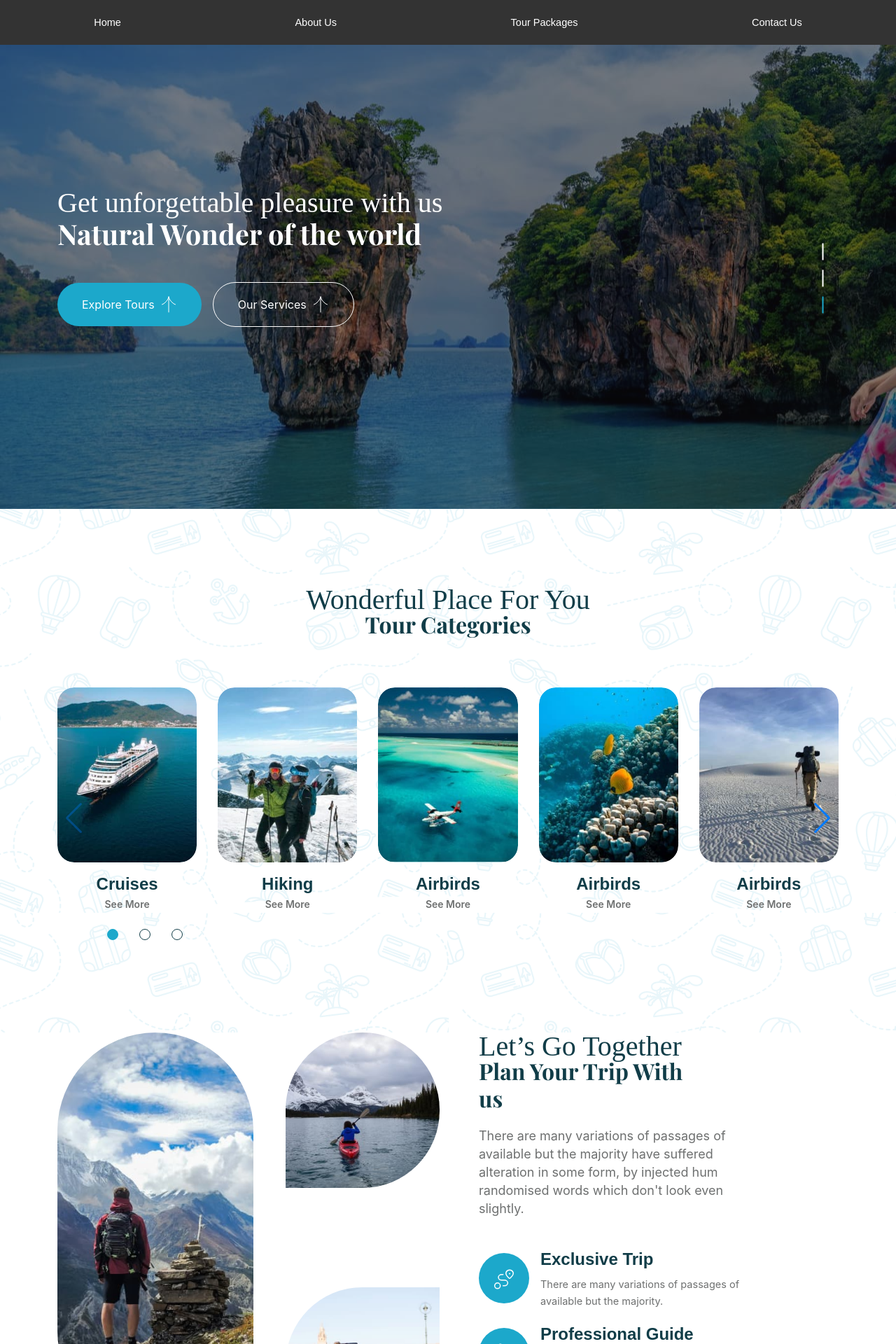
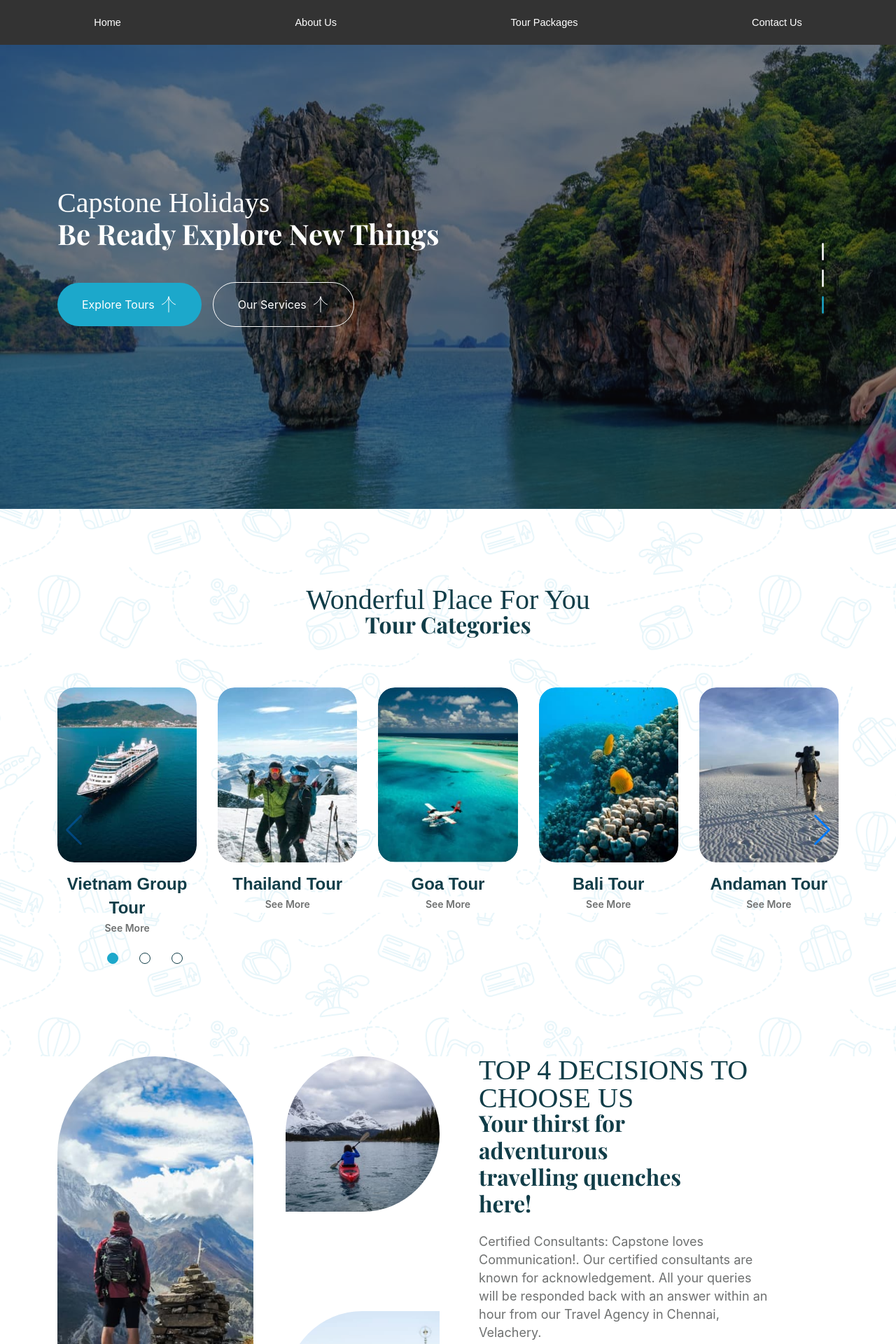
Before and after one commit to santhoshprince/capstone-holiday, a React (Create React App) app: page / in a window 1280 px wide. Shown: the top 1920 px of the page at 70% size. Built offline with nearby package versions, Linux system fonts and the light colour scheme; a web font is replaced by a local one.

Commit message:
content changes

```diff
--- a/src/components/footer.js
+++ b/src/components/footer.js
@@ -62,8 +62,7 @@ const galleryImages = [
                     </a>
                   </div>
                   <p className="about-text">
-                    Rapidiously myocardinate cross-platform intellectual capital
-                    model. Appropriately create interactive infrastructures
+                  Join us Today as we travel the world and take you on incredible adventures to beautiful places
                   </p>
                   <div className="th-social">
                     <a href="https://www.facebook.com/">
@@ -110,12 +109,12 @@ const galleryImages = [
                     <div className="details">
                       <p>
                         <a href="tel:+01234567890" className="info-box_link">
-                          +01 234 567 890
+                        +91 73584 94431
                         </a>
                       </p>
                       <p>
                         <a href="tel:+09876543210" className="info-box_link">
-                          +09 876 543 210
+                         +91 89254 04222
                         </a>
                       </p>
                     </div>
@@ -127,12 +126,7 @@ const galleryImages = [
                     <div className="details">
                       <p>
                         <a href="mailto:mailinfo00@tourm.com" className="info-box_link">
-                          mailinfo00@tourm.com
-                        </a>
-                      </p>
-                      <p>
-                        <a href="mailto:support24@tourm.com" className="info-box_link">
-                          support24@tourm.com
+                        tour@capstoneholidays.com
                         </a>
                       </p>
                     </div>
@@ -142,7 +136,7 @@ const galleryImages = [
                       <img src={location1} alt="img" />
                     </div>
                     <div className="details">
-                      <p>789 Inner Lane, Holy park, California, USA</p>
+                      <p>PSK, Booshnam Mahal, 127, 2nd floor, Velachery Bypass Rd, Velachery, Chennai, Tamil Nadu 600042</p>
                     </div>
                   </div>
                 </div>
@@ -176,7 +170,7 @@ const galleryImages = [
           <div className="row justify-content-between align-items-center">
             <div className="col-md-6">
               <p className="copyright-text">
-                Copyright 2024 <a href="home-travel.html">Tourm</a>. All Rights Reserved.
+                Copyright 2024  Capstone Holidays All Rights Reserved | Privacy Policy
               </p>
             </div>
             <div className="col-md-6 text-end d-none d-md-block">
--- a/src/pages/home.js
+++ b/src/pages/home.js
@@ -32,9 +32,9 @@ import normal3 from '../img/normal/about_1_3.jpg'
 import icon1 from '../img/icon/map3.svg'
 import icon2 from '../img/icon/guide.svg'
 import tour1 from "../img/tour/tour-1_1.jpg"
-import tour2 from "../img/tour/tour-1_2.jpg"
-import tour3 from "../img/tour/tour-1_3.jpg"
-import tour4 from "../img/tour/tour_3_4.jpg"
+import tour2 from "../img/tour/tour_3_6.jpg"
+import tour3 from "../img/tour/tour_3_1.jpg"
+import tour4 from "../img/tour/tour_3_2.jpg"
 import gallery1 from "../img/gallery/gallery_1_1.jpg"
 import gallery2 from "../img/gallery/gallery_1_2.jpg"
 import gallery3 from "../img/gallery/gallery_1_3.jpg"
@@ -81,10 +81,10 @@ const HeroSlider = () => {
             <div className="container">
               <div className="hero-style1">
                 <span className="sub-title style1" data-ani="slideinup" data-ani-delay="0.2s">
-                  Get unforgettable pleasure with us
+                 Capstone Holidays
                 </span>
                 <h1 className="hero-title" data-ani="slideinup" data-ani-delay="0.4s">
-                  Natural Wonder of the world
+                  Be Ready Explore New Things
                 </h1>
                 <div className="btn-group" data-ani="slideinup" data-ani-delay="0.6s">
                   <a href="tour.html" className="th-btn th-icon">Explore Tours</a>
@@ -183,7 +183,7 @@ style={{ backgroundImage: `url(${category1})` }}>
              <img src={cata1} alt="Cruises"  style={{ width: '250px', height: '250px' }}/>
              </div>
              <h3 className="box-title">
-               <a href="destination.html">Cruises</a>
+               <a href="destination.html">Vietnam Group Tour</a>
              </h3>
              <a className="line-btn" href="destination.html">See more</a>
            </div>
@@ -196,7 +196,7 @@ style={{ backgroundImage: `url(${category1})` }}>
              <img src={cata2} alt="Cruises" style={{ width: '250px', height: '250px' }}/>
              </div>
              <h3 className="box-title">
-               <a href="destination.html">Hiking</a>
+               <a href="destination.html">Thailand Tour</a>
              </h3>
              <a className="line-btn" href="destination.html">See more</a>
            </div>
@@ -209,7 +209,8 @@ style={{ backgroundImage: `url(${category1})` }}>
              <img src={cata3} alt="Cruises" style={{ width: '250px', height: '250px' }} />
              </div>
              <h3 className="box-title">
-               <a href="destination.html">Airbirds</a>
+               <a href="destination.html">
+               Goa Tour</a>
              </h3>
              <a className="line-btn" href="destination.html">See more</a>
            </div>
@@ -220,7 +221,7 @@ style={{ backgroundImage: `url(${category1})` }}>
              <img src={cata4} alt="Cruises"  style={{ width: '250px', height: '250px' }} />
              </div>
              <h3 className="box-title">
-               <a href="destination.html">Airbirds</a>
+               <a href="destination.html">Bali Tour</a>
              </h3>
              <a className="line-btn" href="destination.html">See more</a>
            </div>
@@ -231,7 +232,8 @@ style={{ backgroundImage: `url(${category1})` }}>
              <img src={cata5} alt="Cruises" style={{ width: '250px', height: '250px' }} />
              </div>
              <h3 className="box-title">
-               <a href="destination.html">Airbirds</a>
+               <a href="destination.html">
+               Andaman Tour</a>
              </h3>
              <a className="line-btn" href="destination.html">See more</a>
            </div>
@@ -242,7 +244,7 @@ style={{ backgroundImage: `url(${category1})` }}>
              <img src={cata6} alt="Cruises"  style={{ width: '250px', height: '250px' }} />
              </div>
              <h3 className="box-title">
-               <a href="destination.html">Airbirds</a>
+               <a href="destination.html">Maldives Tour</a>
              </h3>
              <a className="line-btn" href="destination.html">See more</a>
            </div>
@@ -253,7 +255,8 @@ style={{ backgroundImage: `url(${category1})` }}>
              <img src={cata7} alt="Cruises" style={{ width: '250px', height: '250px' }}/>
              </div>
              <h3 className="box-title">
-               <a href="destination.html">Airbirds</a>
+               <a href="destination.html">Vietnam Tour
+               </a>
              </h3>
              <a className="line-btn" href="destination.html">See more</a>
            </div>
@@ -284,14 +287,12 @@ style={{ backgroundImage: `url(${category1})` }}>
         <div className="col-xl-6">
           <div className="ps-xl-4 ms-xl-2">
             <div className="title-area mb-20 pe-xl-5 me-xl-5">
-              <span className="sub-title style1">Let’s Go Together</span>
+              <span className="sub-title style1">TOP 4 DECISIONS TO CHOOSE US</span>
               <h2 className="sec-title mb-20 pe-xl-5 me-xl-5 heading">
-                Plan Your Trip With us
+              Your thirst for adventurous travelling quenches here!
               </h2>
               <p className="sec-text mb-30">
-                There are many variations of passages of available but the
-                majority have suffered alteration in some form, by injected
-                hum randomised words which don't look even slightly.
+              Certified Consultants: Capstone loves Communication!. Our certified consultants are known for acknowledgement. All your queries will be responded back with an answer within an hour from our Travel Agency in Chennai, Velachery.
               </p>
             </div>
             <div className="about-item-wrap">
@@ -376,14 +377,14 @@ style={{ backgroundImage: `url(${category1})` }}>
             {[
               {
                 img:tour1,
-                title: "Greece Tour Package",
+                title: "Vietnam Group Tour",
                 rating: "4.8",
                 price: "$980.00",
                 duration: "7 Days"
               },
               {
                 img: tour2,
-                title: "Italy Tour Package",
+                title: "Thailand Tour",
                 rating: "4.8",
                 price: "$980.00",
                 duration: "7 Days"
@@ -743,7 +744,7 @@ style={{ backgroundImage: `url(${category1})` }}>
             <div className="col-md-7">
               <div className="title-area mb-md-0">
                 <span className="sub-title">About Us Restaurant</span>
-                <h2 className="sec-title">News & Articles From Tourm</h2>
+                <h2 className="sec-title">News & Package Details</h2>
               </div>
             </div>
             <div className="col-md-auto">
@@ -775,12 +776,14 @@ style={{ backgroundImage: `url(${category1})` }}>
                 </div>
                 <div className="blog-box_content">
                   <div className="blog-meta">
-                    <a className="author" href="blog.html">July 05 2024</a>
-                    <a href="blog.html">6 min read</a>
+                    <a className="author" href="blog.html">4 Nights</a>
+                    <a href="blog.html">5 Days</a>
+
                   </div>
+                  <h4>From <span className='prince' style={{color:"red"}}>₹ 9,350</span></h4>
                   <h3 className="box-title">
                     <a href="blog-details.html">
-                      10 Reason why you should visit New Jersey
+                    Thailand Group Tour Package – 4N / 5D
                     </a>
                   </h3>
                   <a href="blog-details.html" className="th-btn style4 th-icon">Read More</a>
@@ -794,12 +797,13 @@ style={{ backgroundImage: `url(${category1})` }}>
                 </div>
                 <div className="blog-box_content">
                   <div className="blog-meta">
-                    <a className="author" href="blog.html">July 06 2024</a>
-                    <a href="blog.html">7 min read</a>
+                    <a className="author" href="blog.html">4 Nights</a>
+                    <a href="blog.html">5 Days</a>
                   </div>
+                  <h4>From <span className='prince'>₹ 21,250</span></h4>
                   <h3 className="box-title">
                     <a href="blog-details.html">
-                      The best time to visit Japan & enjoy the cherry blossoms
+                    Sri Lanka Group Tour Package – 4N/5D
                     </a>
                   </h3>
                   <a href="blog-details.html" className="th-btn style4 th-icon">Read More</a>
@@ -813,12 +817,13 @@ style={{ backgroundImage: `url(${category1})` }}>
                 </div>
                 <div className="blog-box_content">
                   <div className="blog-meta">
-                    <a className="author" href="blog.html">July 07 2024</a>
-                    <a href="blog.html">8 min read</a>
+                    <a className="author" href="blog.html">4 Nights</a>
+                    <a href="blog.html">5 Days</a>
                   </div>
+                  <h4>From <span className='prince'>₹ 34,000</span></h4>
                   <h3 className="box-title">
                     <a href="blog-details.html">
-                    The 7 amazing destinations for adventure seekers
+                    Singapore Malaysia Group Tour – 4N / 5D
                     </a>
                   </h3>
                   <a href="blog-details.html" className="th-btn style4 th-icon">Read More</a>
```
Also changed, not shown: src/index.css.
